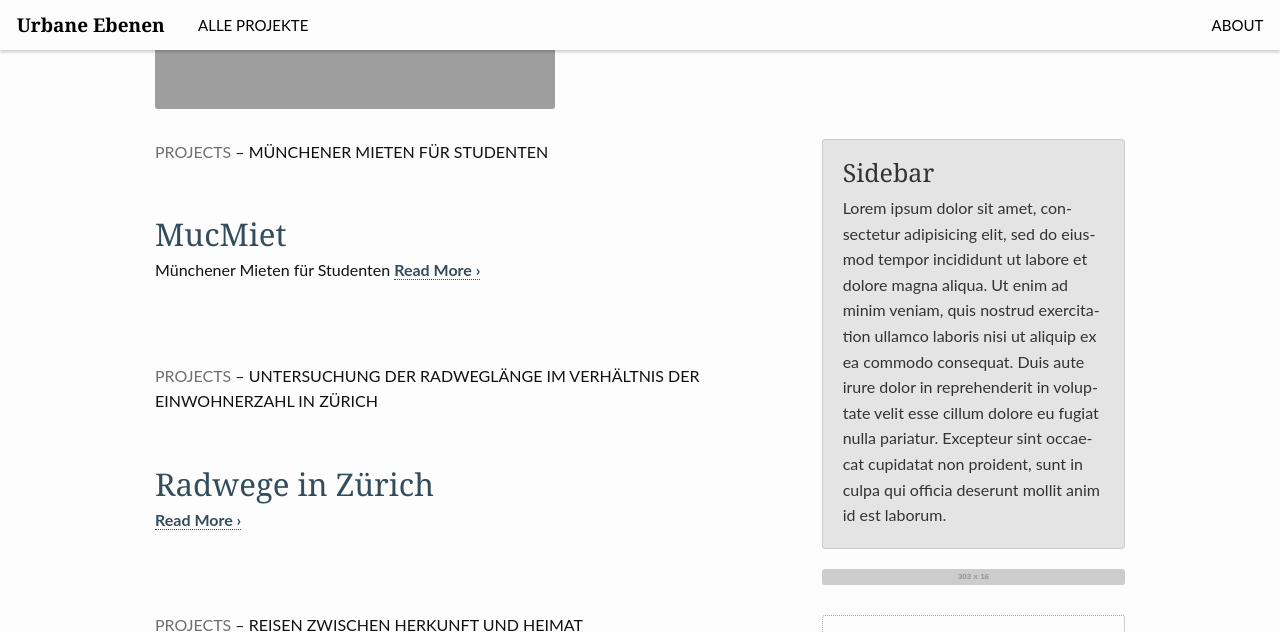
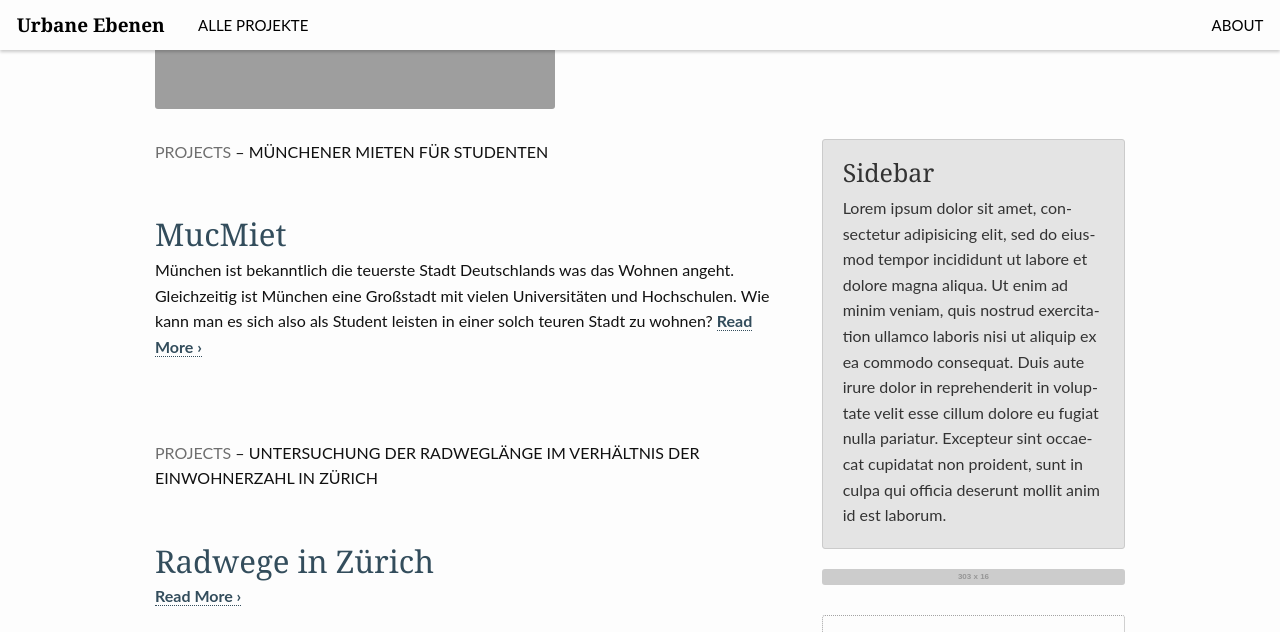
Before and after one commit to tillnagel/gdv-website, a Jekyll site: the page built from blog/index.html, in a window 1280 px wide and 900 px high, scrolled down 321 px, cut to the strip 0-632 px from the top of the window. Built offline with Jekyll 4.4.1, drawn with Linux system fonts in a browser that asks for light colours; the list of posts is cut into pages by our own code.

Commit message:
Update 2017-01-29-mucmiet.md

```diff
--- a/_posts/projects/2017-01-29-mucmiet.md
+++ b/_posts/projects/2017-01-29-mucmiet.md
@@ -2,7 +2,7 @@
 layout: page
 title:  "MucMiet"
 subheadline: Münchener Mieten für Studenten
-teaser: "Münchener Mieten für Studenten"
+teaser: "München ist bekanntlich die teuerste Stadt Deutschlands was das Wohnen angeht. Gleichzeitig ist München eine Großstadt mit vielen Universitäten und Hochschulen. Wie kann man es sich also als Student leisten in einer solch teuren Stadt zu wohnen?"
 header: no
 show_meta: false
 categories:
@@ -35,5 +35,5 @@ So haben wir uns den großen Immobilienportalen im Internet zugewandt. Allerding
 
 # Quellen
 
-1: (http://www.swp.de/ulm/nachrichten/politik/der-muenchner-wohnungs-wahnsinn-14301249.html)
-2: (https://www.merkur.de/lokales/muenchen/stadt-muenchen/mieten-und-kaufen-teuersten-staedte-deutschlands-6883818.html)
+1: [http://www.swp.de/ulm/nachrichten/politik/der-muenchner-wohnungs-wahnsinn-14301249.html]
+2: [https://www.merkur.de/lokales/muenchen/stadt-muenchen/mieten-und-kaufen-teuersten-staedte-deutschlands-6883818.html]
```
Also changed, not shown: other parts of _posts/projects/2017-01-29-mucmiet.md (+2 -2 lines).
